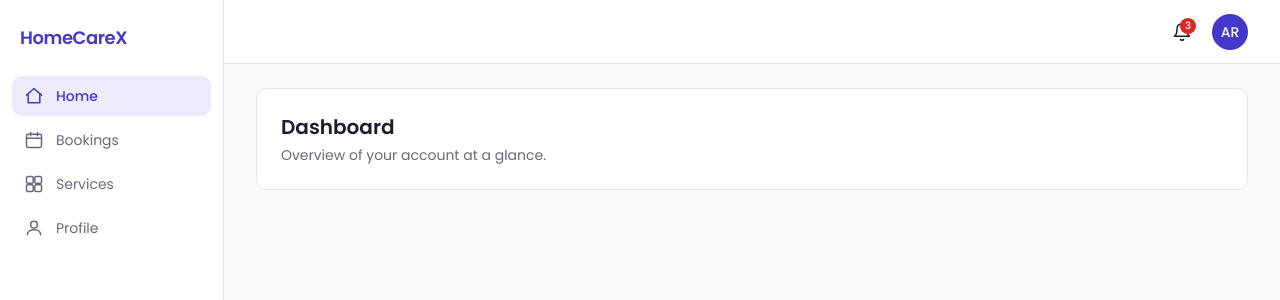
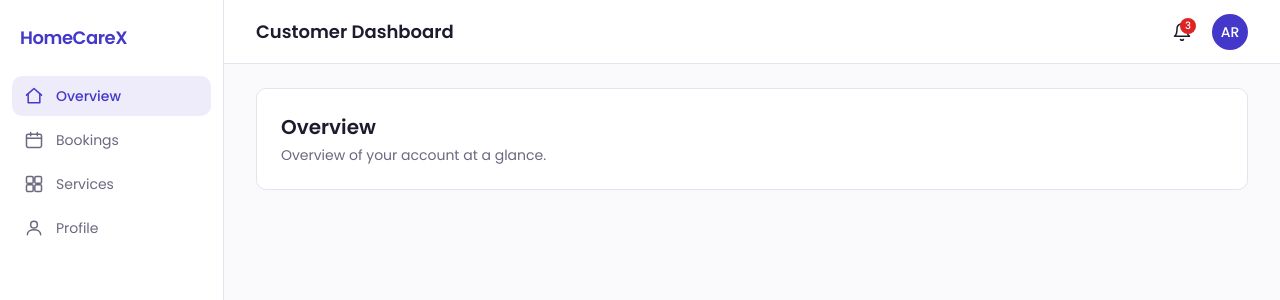
Before and after one commit to Charan951/HomeCareX, a React (Vite) app in the folder frontend/: page / in a window 1280 px wide. Shown: the top 300 px of the page. Built offline with nearby package versions, Linux system fonts and the light colour scheme.

Commit message:
feat(pageTitle):added pagetitle to topbar

```diff
--- a/frontend/src/components/layout/TopBar.tsx
+++ b/frontend/src/components/layout/TopBar.tsx
@@ -1,5 +1,7 @@
+import { useLocation } from "react-router-dom";
 import NotificationBell from "./NotificationBell";
 import ProfileMenu from "./ProfileMenu";
+import { getPageTitle } from "../../utils/pageTitle";
 
 interface TopBarProps {
   userName?: string;
@@ -8,10 +10,16 @@ interface TopBarProps {
 }
 
 export default function TopBar({ userName, notificationCount = 0, onLogout }: TopBarProps) {
+  const { pathname } = useLocation();
+  const title = getPageTitle(pathname);
+
   return (
-    <header className="hidden md:flex items-center justify-end gap-3 h-16 px-8 border-b border-line bg-panel sticky top-0 z-10">
-      <NotificationBell count={notificationCount} />
-      <ProfileMenu userName={userName} onLogout={onLogout} />
+    <header className="hidden md:flex items-center justify-between h-16 px-8 border-b border-line bg-panel sticky top-0 z-10">
+      <h1 className="text-lg font-semibold text-ink">{title}</h1>
+      <div className="flex items-center gap-3">
+        <NotificationBell count={notificationCount} />
+        <ProfileMenu userName={userName} onLogout={onLogout} />
+      </div>
     </header>
   );
 }
--- a/frontend/src/components/layout/navItems.ts
+++ b/frontend/src/components/layout/navItems.ts
@@ -10,7 +10,7 @@ export interface NavItem {
 // Single source of truth for customer nav — Sidebar (desktop) and BottomTabBar
 // (mobile) both read from this so adding a route only means editing one file.
 export const CUSTOMER_NAV_ITEMS: NavItem[] = [
-  { to: "/", label: "Home", end: true, icon: "home" },
+  { to: "/", label: "Overview", end: true, icon: "home" },
   { to: "/bookings", label: "Bookings", icon: "calendar" },
   { to: "/services", label: "Services", icon: "grid" },
   { to: "/profile", label: "Profile", icon: "user" },
--- a/frontend/src/pages/customer/Dashboard/index.tsx
+++ b/frontend/src/pages/customer/Dashboard/index.tsx
@@ -7,7 +7,7 @@ import PageShell from "../../../components/layout/PageShell";
 export default function Dashboard() {
   return (
     <PageShell
-      title="Dashboard"
+      title="Overview"
       description="Overview of your account at a glance."
     />
   );
--- /dev/null
+++ b/frontend/src/utils/pageTitle.ts
@@ -0,0 +1,22 @@
+const TITLES: Record<string, string> = {
+  "/": "Customer Dashboard",
+  "/addresses": "Customer Dashboard",
+  "/bookings": "Customer Dashboard",
+  "/categories": "Customer Dashboard",
+  "/notifications": "Customer Dashboard",
+  "/payments": "Customer Dashboard",
+  "/profile": "Customer Dashboard",
+  "/referrals": "Customer Dashboard",
+  "/reviews": "Customer Dashboard",
+  "/services": "Customer Dashboard",
+  "/support": "Customer Dashboard",
+  "/tracking": "Customer Dashboard",
+  "/wallet": "Customer Dashboard",
+};
+
+/** Maps the current pathname to a human-readable page title for the TopBar. */
+export function getPageTitle(pathname: string): string {
+  if (TITLES[pathname]) return TITLES[pathname];
+  if (pathname.startsWith("/bookings/")) return "Booking Details";
+  return "HomeCareX";
+}
--- /dev/null
+++ b/frontend/src/utils/statusBadge.ts
@@ -0,0 +1,21 @@
+/** Tailwind classes for a small status pill, keyed by status text. */
+export function statusBadgeClass(status: string): string {
+  switch (status) {
+    case "Completed":
+    case "Resolved":
+      return "bg-green-50 text-green-700";
+    case "Cancelled":
+      return "bg-danger-soft text-danger";
+    case "In Progress":
+    case "En Route":
+    case "Arrived":
+      return "bg-accent-soft text-accent";
+    case "Confirmed":
+    case "Partner Assigned":
+    case "Open":
+    case "In Review":
+      return "bg-brand-soft text-brand";
+    default:
+      return "bg-canvas text-muted";
+  }
+}
```
Also changed, not shown: 1 other file (tests, documents, lock files or other folders).
